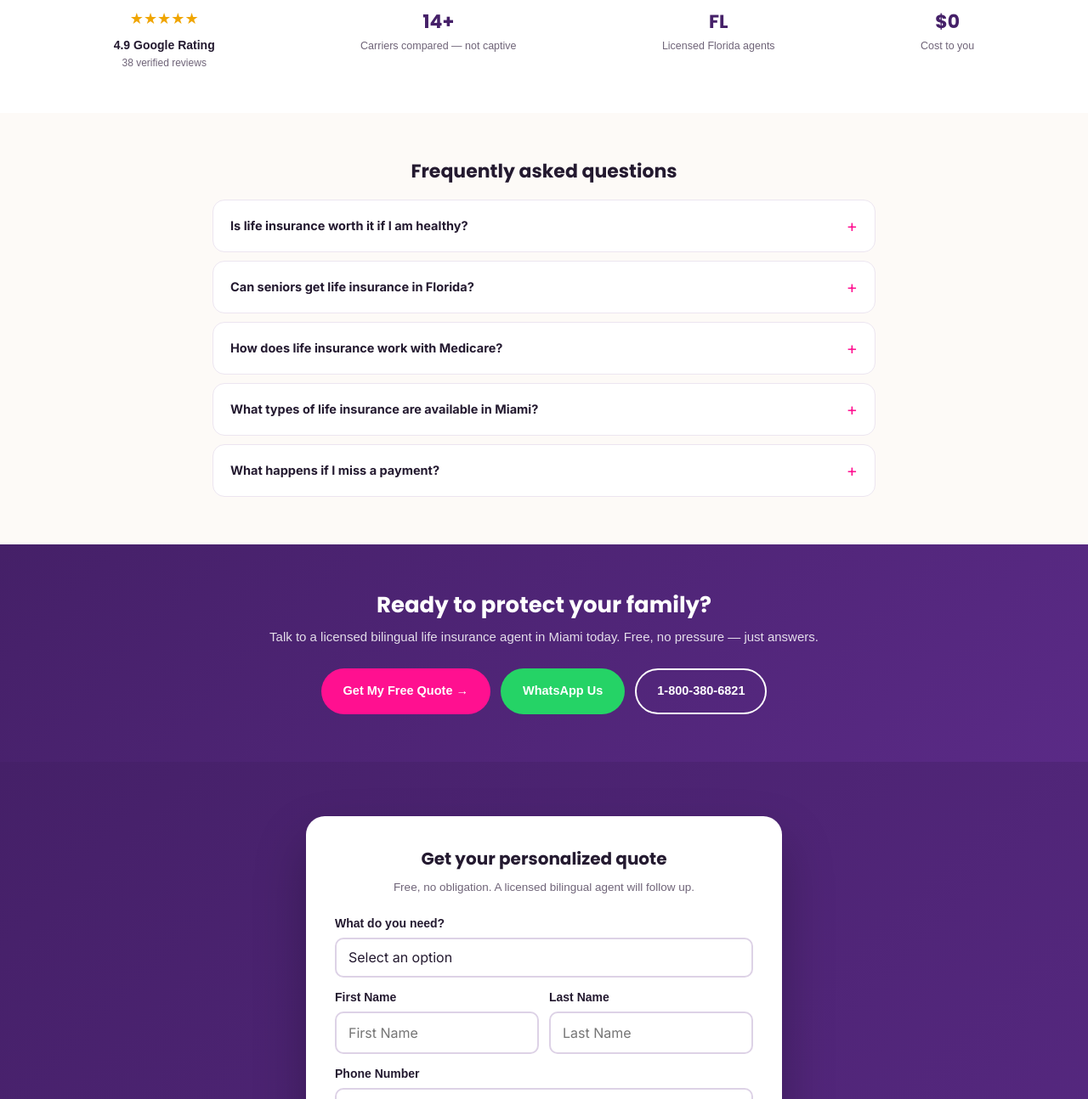
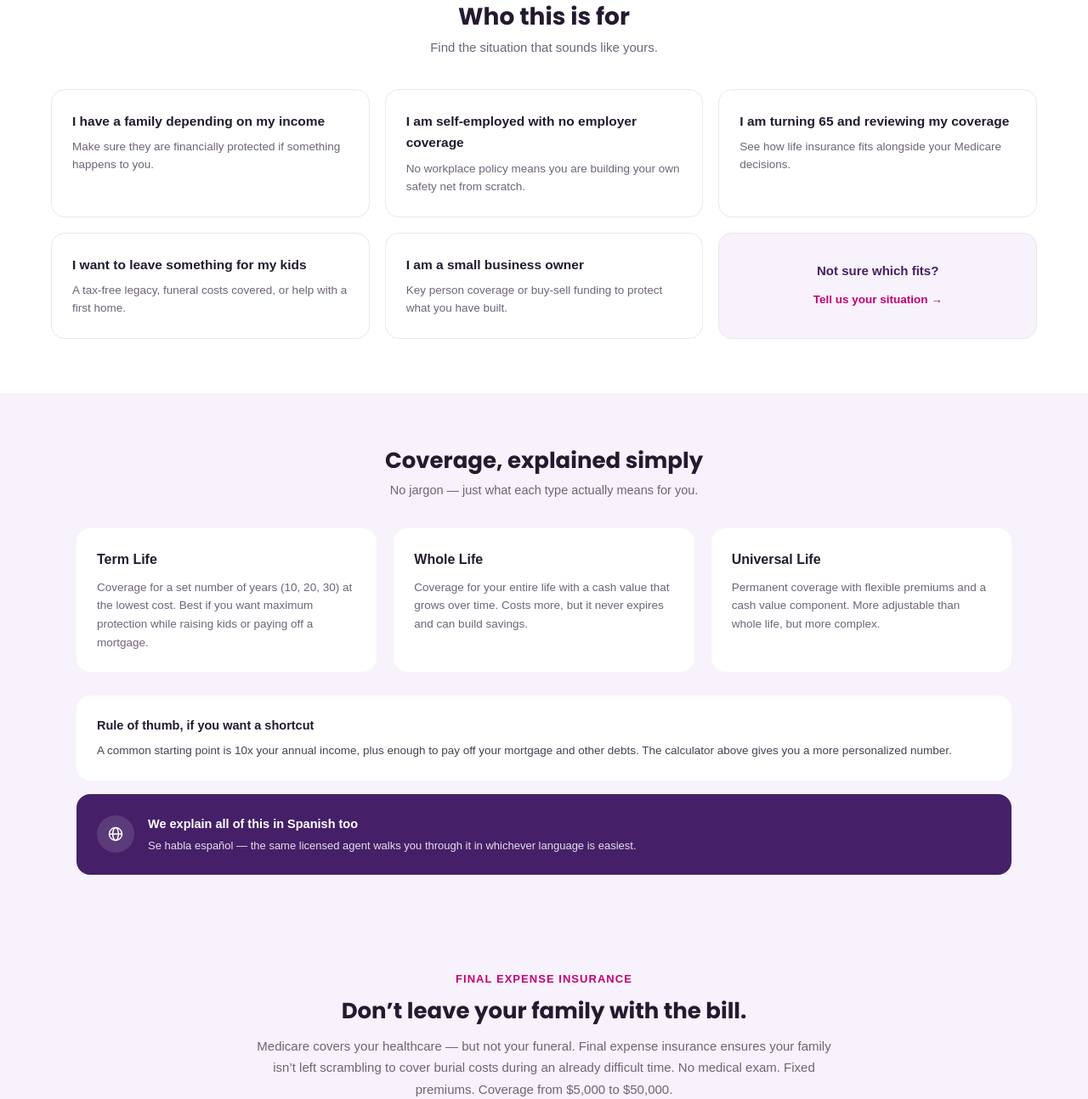
Before and after one commit to yperez-dot/healthexps-www, an Eleventy site: page life-insurance-miami.html in a window 1280 px wide. Shown: the part 1069-2363 px from the top of the page at 85% size. Built offline with nearby package versions, Linux system fonts and the light colour scheme; Eleventy itself is replaced by a stand-in of ours; files that its build step writes are made by us from their sources.

Commit message:
Life page: restore missing sections (calc promo + who-this-is-for + coverage explained); nav: add Final Expense; homepage: reorder What We Compare before form

```diff
--- a/life-insurance-miami.html
+++ b/life-insurance-miami.html
@@ -623,6 +623,88 @@ img { max-width: 100%; height: auto; }
     <a href="/life-insurance-calculator" class="life-hero-cta">See what coverage fits my situation &rarr;</a>
   </div>
 
+
+  <!-- CALCULATOR PROMO -->
+  <div style="background:#241a30;padding:48px 56px;text-align:center;" class="life-calc-promo">
+    <div style="max-width:700px;margin:0 auto;">
+      <div style="color:#ff1090;font-weight:700;font-size:13px;letter-spacing:.08em;margin-bottom:12px;">FREE TOOL</div>
+      <h2 style="font-family:Poppins,sans-serif;font-weight:700;font-size:clamp(20px,3vw,28px);color:#fff;margin:0 0 12px;">How much life insurance do you actually need?</h2>
+      <p style="font-size:15px;color:rgba(255,255,255,.75);line-height:1.7;margin:0 0 28px;">Our free calculator estimates your coverage need based on income, debts, dependents, and final expenses — in under 2 minutes.</p>
+      <a href="/life-insurance-calculator" style="background:#ff1090;color:#fff;padding:15px 36px;border-radius:12px;font-weight:700;font-size:16px;text-decoration:none;display:inline-block;box-shadow:0 8px 22px rgba(255,16,144,.35);">Calculate My Coverage Need &rarr;</a>
+    </div>
+  </div>
+
+  <!-- WHO THIS IS FOR -->
+  <div class="life-situations-section">
+    <div class="life-situations-inner">
+      <h2 style="text-align:center;font-family:Poppins,sans-serif;font-size:28px;font-weight:700;color:#241a30;margin:0 0 8px">Who this is for</h2>
+      <p style="text-align:center;color:#6f6478;font-size:15px;margin:0 0 36px">Find the situation that sounds like yours.</p>
+      <div class="life-situations-grid">
+        <div class="life-situation-card">
+          <div class="life-situation-title">I have a family depending on my income</div>
+          <div class="life-situation-desc">Make sure they are financially protected if something happens to you.</div>
+        </div>
+        <div class="life-situation-card">
+          <div class="life-situation-title">I am self-employed with no employer coverage</div>
+          <div class="life-situation-desc">No workplace policy means you are building your own safety net from scratch.</div>
+        </div>
+        <div class="life-situation-card">
+          <div class="life-situation-title">I am turning 65 and reviewing my coverage</div>
+          <div class="life-situation-desc">See how life insurance fits alongside your Medicare decisions.</div>
+        </div>
+        <div class="life-situation-card">
+          <div class="life-situation-title">I want to leave something for my kids</div>
+          <div class="life-situation-desc">A tax-free legacy, funeral costs covered, or help with a first home.</div>
+        </div>
+        <div class="life-situation-card">
+          <div class="life-situation-title">I am a small business owner</div>
+          <div class="life-situation-desc">Key person coverage or buy-sell funding to protect what you have built.</div>
+        </div>
+        <div class="life-situation-card highlight">
+          <div>
+            <div style="font-weight:700;font-size:15px;color:#452068;margin-bottom:6px">Not sure which fits?</div>
+            <a href="#life-lead-form" style="font-weight:700;font-size:13.5px;color:#c40074">Tell us your situation &rarr;</a>
+          </div>
+        </div>
+      </div>
+    </div>
+  </div>
+
+  <!-- COVERAGE EXPLAINED -->
+  <div class="life-coverage-section">
+    <div class="life-coverage-inner">
+      <h2 style="text-align:center;font-family:Poppins,sans-serif;font-size:26px;font-weight:700;color:#241a30;margin:0 0 8px">Coverage, explained simply</h2>
+      <p style="text-align:center;color:#6f6478;font-size:14.5px;margin:0 0 32px">No jargon &mdash; just what each type actually means for you.</p>
+      <div class="life-coverage-grid">
+        <div class="life-coverage-card">
+          <div class="life-coverage-title">Term Life</div>
+          <div class="life-coverage-desc">Coverage for a set number of years (10, 20, 30) at the lowest cost. Best if you want maximum protection while raising kids or paying off a mortgage.</div>
+        </div>
+        <div class="life-coverage-card">
+          <div class="life-coverage-title">Whole Life</div>
+          <div class="life-coverage-desc">Coverage for your entire life with a cash value that grows over time. Costs more, but it never expires and can build savings.</div>
+        </div>
+        <div class="life-coverage-card">
+          <div class="life-coverage-title">Universal Life</div>
+          <div class="life-coverage-desc">Permanent coverage with flexible premiums and a cash value component. More adjustable than whole life, but more complex.</div>
+        </div>
+      </div>
+      <div class="life-rule-card">
+        <div style="font-weight:700;font-size:14.5px;color:#241a30;margin-bottom:6px">Rule of thumb, if you want a shortcut</div>
+        <div style="font-size:13.5px;color:#4a4051;line-height:1.6">A common starting point is 10x your annual income, plus enough to pay off your mortgage and other debts. The calculator above gives you a more personalized number.</div>
+      </div>
+      <div class="life-bilingual-card">
+        <div class="life-bilingual-icon">
+          <svg width="20" height="20" viewBox="0 0 24 24" fill="none" stroke="#fff" stroke-width="1.8"><circle cx="12" cy="12" r="9"></circle><ellipse cx="12" cy="12" rx="4" ry="9"></ellipse><line x1="3" y1="12" x2="21" y2="12"></line></svg>
+        </div>
+        <div>
+          <div style="font-weight:700;font-size:14.5px;margin-bottom:2px">We explain all of this in Spanish too</div>
+          <div style="font-size:13px;opacity:.85">Se habla espa&ntilde;ol &mdash; the same licensed agent walks you through it in whichever language is easiest.</div>
+        </div>
+      </div>
+    </div>
+  </div>
+
   <!-- FINAL EXPENSE LINK CARD -->
   <div style="background:#f7f2fb;padding:48px 56px;text-align:center;" class="life-final-expense-card">
     <div style="max-width:700px;margin:0 auto;">
```
Also changed, not shown: index.html (+50 -48 lines).
